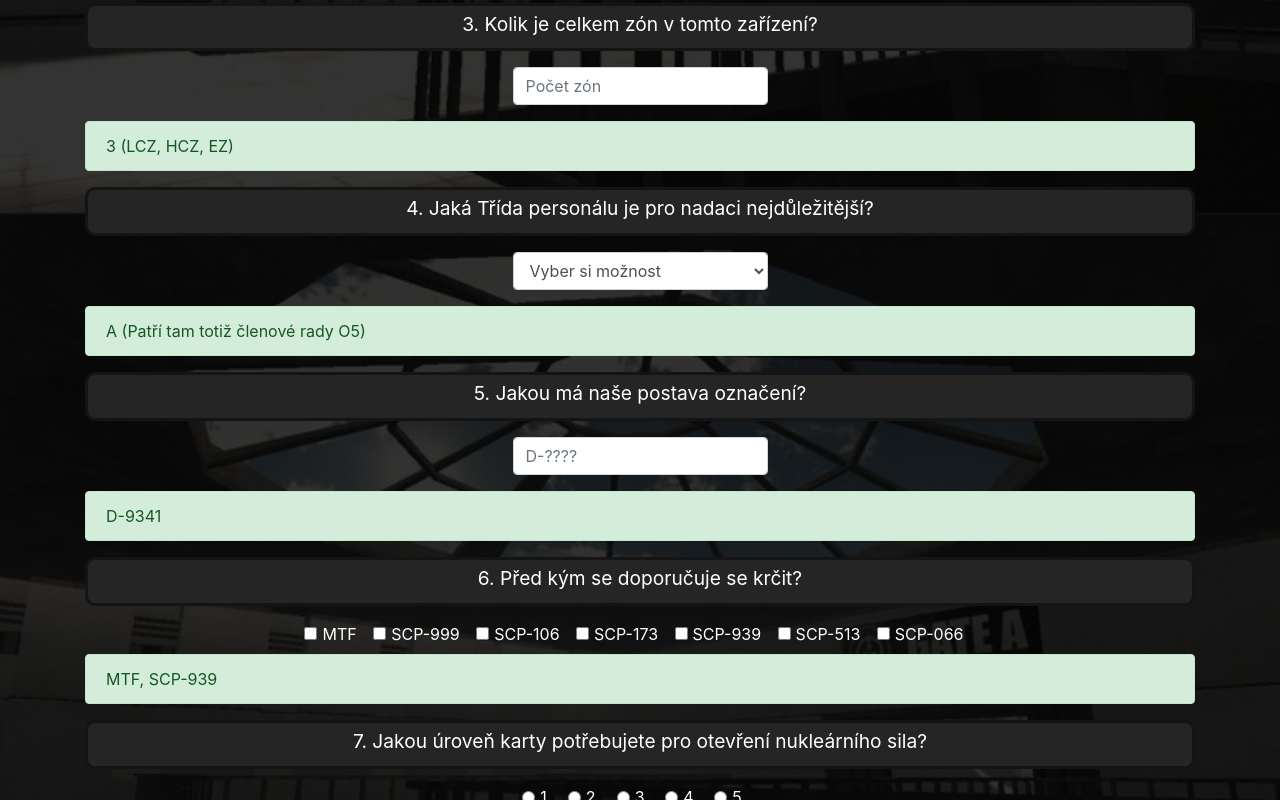
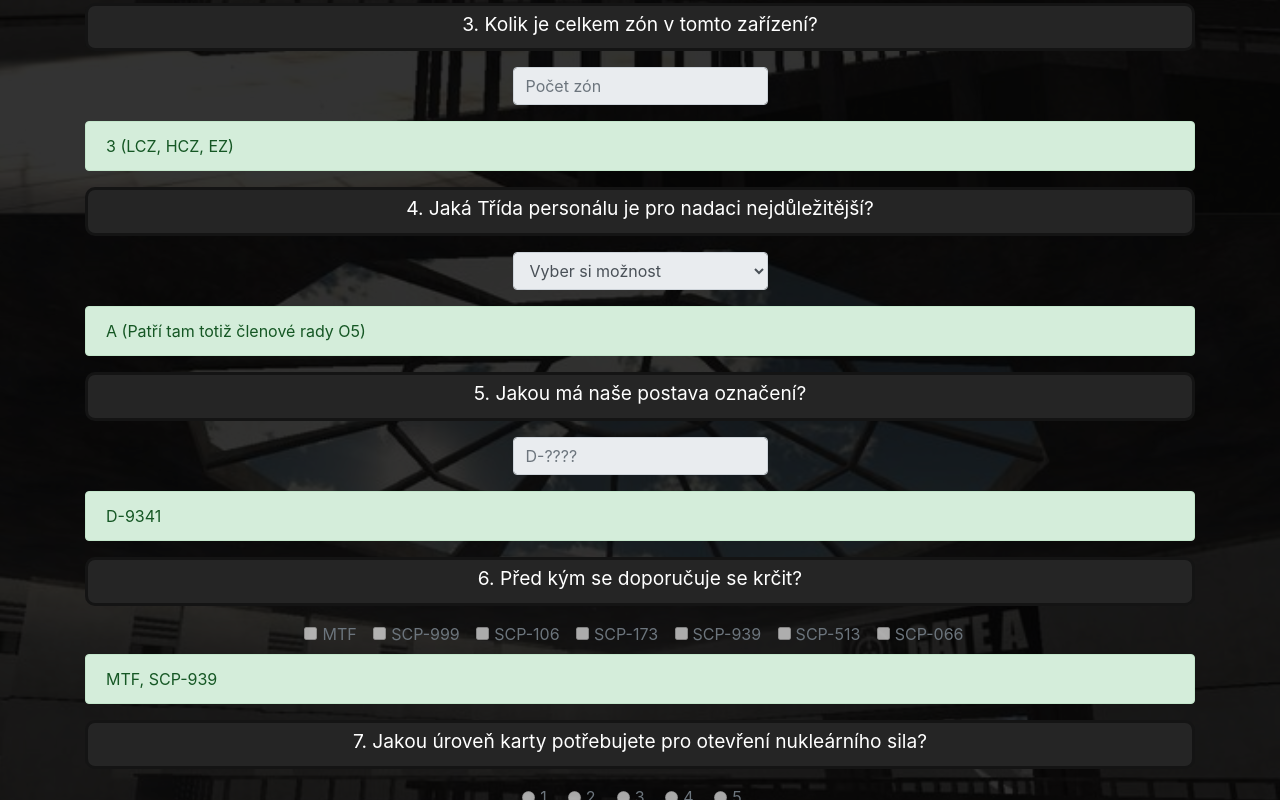
Before and after one commit to R1ckyy/SCP-Containment-Breach, a plain HTML site: page kviz/kviz.html in a window 1280 px wide. Both pictures are taken after a click on the button "Ukaž Odpovědi". Shown: the part 587-1387 px from the top of the page. Drawn offline with nearby package versions, Linux system fonts and the light colour scheme.

Commit message:
fix kvíz

```diff
--- a/kviz/kviz.html
+++ b/kviz/kviz.html
@@ -115,7 +115,7 @@
       <p class="alert alert-success collapse multi-collapse mt-2" id="answer5">D-9341</p>
         <p class="otazka pt-1">6. Před kým se doporučuje se krčit?</p>
         <div class="col-md-12 mx-auto text-white text-center">
-          <div class="form-check form-check-inline">
+          <div class="form-check form-check-inline" id="scp">
             <input class="form-check-input" type="checkbox" id="inlineCheckbox1" value="option1">
             <label class="form-check-label" for="inlineCheckbox1">MTF</label>
           </div>
@@ -148,33 +148,33 @@
       <p class="otazka pt-1">7. Jakou úroveň karty potřebujete pro otevření nukleárního sila?</p>
       <div class="form-group row">
         <div class="col-md-8 text-white text-center mx-auto">
-          <div class="form-check form-check-inline">
-            <input class="form-check-input" type="radio" name="members" id="rm" value="option1">
-            <label class="form-check-label" for="rm">
+          <div class="form-check form-check-inline" id="clir">
+            <input class="form-check-input" type="radio" name="clearance" id="1" value="option1">
+            <label class="form-check-label" for="1">
               1.
             </label>
           </div>
           <div class="form-check form-check-inline">
-            <input class="form-check-input" type="radio" name="members" id="jin" value="option2">
-            <label class="form-check-label" for="jin">
+            <input class="form-check-input" type="radio" name="clearance" id="2" value="option2">
+            <label class="form-check-label" for="2">
               2.
             </label>
           </div>
           <div class="form-check form-check-inline">
-            <input class="form-check-input" type="radio" name="members" id="suga" value="option3">
-            <label class="form-check-label" for="suga">
+            <input class="form-check-input" type="radio" name="clearance" id="3" value="option3">
+            <label class="form-check-label" for="3">
               3.
             </label>
           </div>
           <div class="form-check form-check-inline">
-            <input class="form-check-input" type="radio" name="members" id="j-hope" value="option4">
-            <label class="form-check-label" for="j-hope">
+            <input class="form-check-input" type="radio" name="clearance" id="4" value="option4">
+            <label class="form-check-label" for="4">
               4.
             </label>
           </div>
           <div class="form-check form-check-inline">
-            <input class="form-check-input" type="radio" name="members" id="jimin" value="option5">
-            <label class="form-check-label" for="jimin">
+            <input class="form-check-input" type="radio" name="clearance" id="5" value="option5">
+            <label class="form-check-label" for="5">
               5.
             </label>
           </div>
@@ -182,7 +182,7 @@
       </div>
       <p class="alert alert-success collapse multi-collapse mt-2" id="answer7">Úroveň 5</p>
       <div class="container text-center">
-        <button type="button" class="btn btn-dark mt-4" onclick="showanswers()" data-target=".multi-collapse"
+        <button id="button" type="button" class="btn btn-dark mt-4" onclick="showanswers()" data-target=".multi-collapse"
             aria-expanded="false"
             aria-controls="answer1 answer2 answer3 answer4 answer5 answer6 answer7">Ukaž Odpovědi</button>
     </div>
@@ -222,6 +222,24 @@
     function showanswers() {
       if(used == 0){
       used = 1;
+      document.getElementById("teslacooldown").disabled = true;
+      document.getElementById("maynard").disabled = true;
+      document.getElementById("designation").disabled = true;
+      document.getElementById("class").disabled = true;
+      document.getElementById("zony").disabled = true;
+      document.getElementById("inlineCheckbox1").disabled = true;
+      document.getElementById("inlineCheckbox2").disabled = true;
+      document.getElementById("inlineCheckbox3").disabled = true;
+      document.getElementById("inlineCheckbox4").disabled = true;
+      document.getElementById("inlineCheckbox5").disabled = true;
+      document.getElementById("inlineCheckbox6").disabled = true;
+      document.getElementById("inlineCheckbox7").disabled = true;
+      document.getElementById("1").disabled = true;
+      document.getElementById("2").disabled = true;
+      document.getElementById("3").disabled = true;
+      document.getElementById("4").disabled = true;
+      document.getElementById("5").disabled = true;
+      document.getElementById("button").disabled = true;
       var audio = new Audio("../video_audio/odpoved.ogg")
       audio.play();
       setTimeout( function() {
--- a/kviz/local.css
+++ b/kviz/local.css
@@ -20,3 +20,9 @@ a.link:hover{
     text-align: center;
     font-size: larger;
 }
+input[type=checkbox][disabled]:checked{
+    outline:2px solid #0075FF;
+}
+input[type=radio][disabled]:checked{
+    outline:2px solid #0075FF;
+}
```
